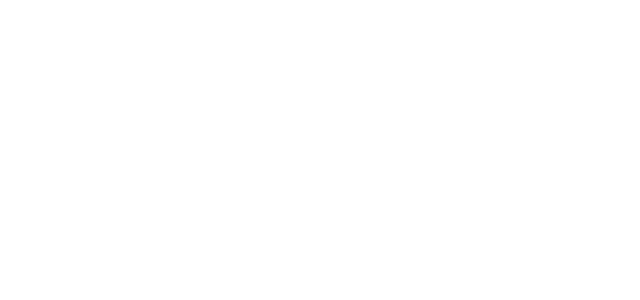
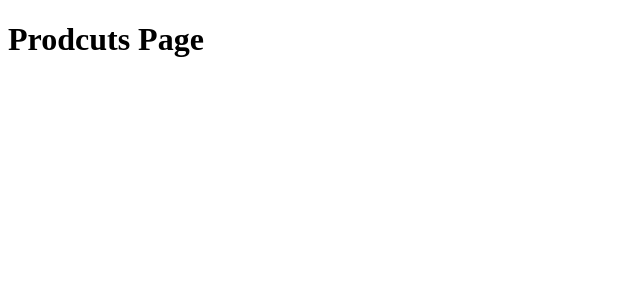
Before and after one commit to Alen006/test-nuxt, a Nuxt app: page /products in a window 1280 px wide. Before the commit this address had no page. Shown: the top 300 px of the page, without its empty margins (0-640 px from the left). Built offline with nearby package versions, Linux system fonts and the light colour scheme.

Commit message:
feature/TSM-005

```diff
--- /dev/null
+++ b/pages/products.vue
@@ -0,0 +1,10 @@
+<template lang="pug">
+  div
+    h1 Prodcuts Page
+</template>
+
+<script>
+export default {}
+</script>
+
+<style lang="stylus" scoped></style>
```
